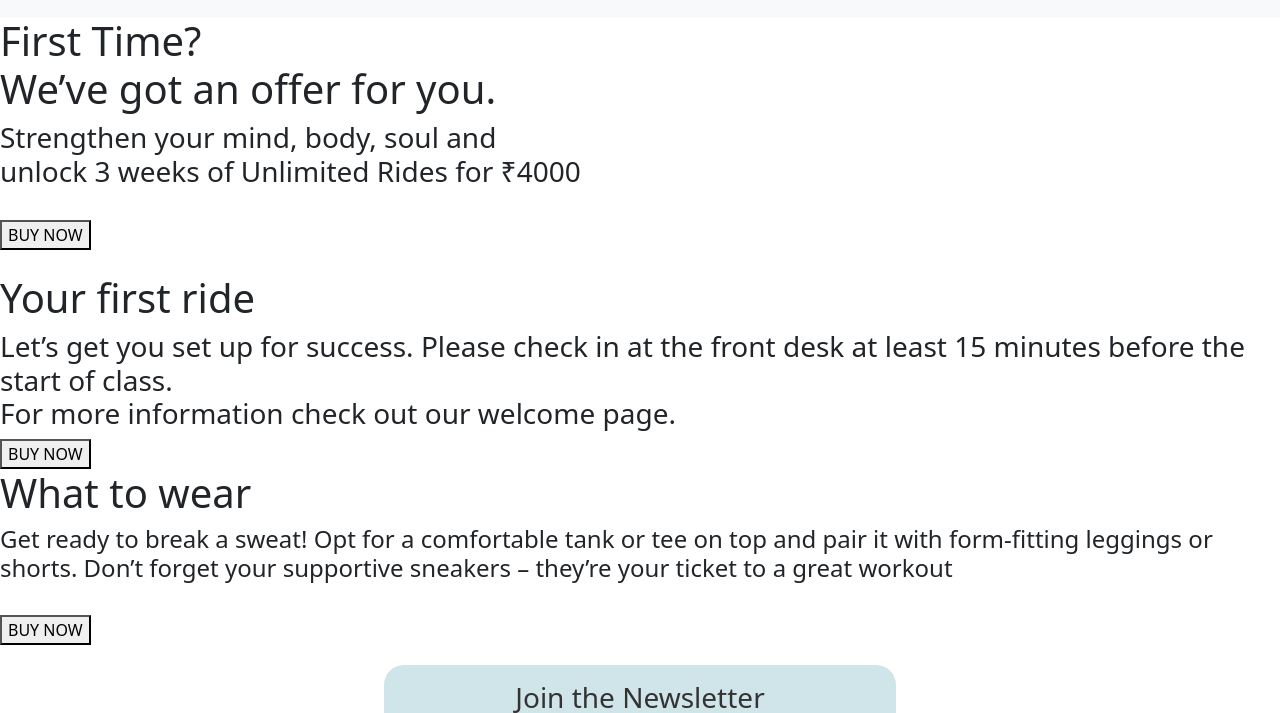
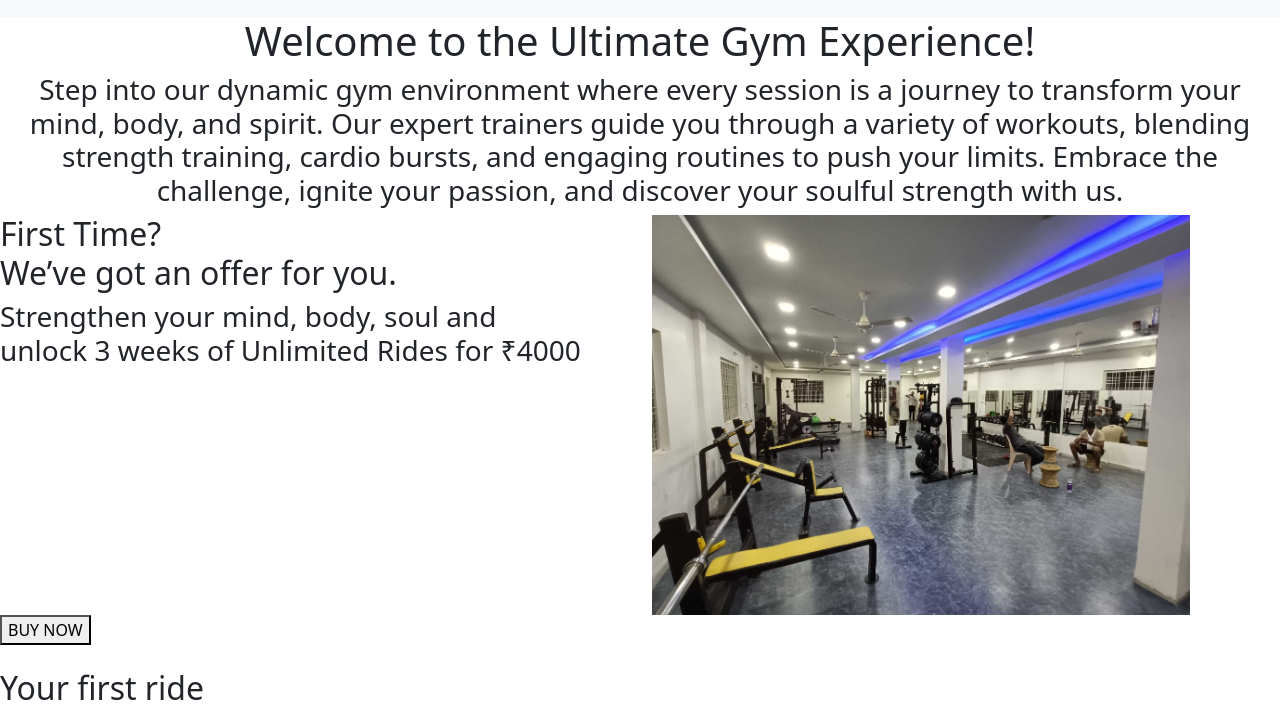
Before and after one commit to VasundharaShivankar/hunk-gym-and-nutrition-project-icp-7.0, a plain HTML site: page index.html in a window 1280 px wide. Shown: the part 93-806 px from the top of the page. Drawn offline with nearby package versions, Linux system fonts and the light colour scheme.

Commit message:
home page edit

```diff
--- a/css/index.css
+++ b/css/index.css
@@ -43,7 +43,9 @@
   width: 70px;
 }
 
-
+.img-main{
+  height:400px;
+}
 
 
 /* footer css */
--- a/index.html
+++ b/index.html
@@ -50,35 +50,41 @@
         style="cursor:pointer; text-decoration: none;"></i></a>
     </div>
   </nav>
-<div>
-<h1>First Time?<br/>We’ve got an offer for you.</h1>
+  <h1 class="text-center">Welcome to the Ultimate Gym Experience!</h1>
+  <h3 class="text-center">Step into our dynamic gym environment where every session is a journey to transform your mind, body, and spirit.
+    Our expert trainers guide you through a variety of workouts, blending strength training, cardio bursts, and engaging routines to push your limits.
+    Embrace the challenge, ignite your passion, and discover your soulful strength with us.</h3>
+<div  class="row">
+    <div class="col">
+<h2>First Time?<br/>We’ve got an offer for you.</h2>
 <h3>Strengthen your mind, body, soul and <br/>unlock 3 weeks of Unlimited Rides for ₹4000</h3>
 </div>
-<div>
-  <img/>
+<div class="col">
+  <img src="./images/gym1.png" class="img-main"/>
+</div>
 </div>
 
 <button>BUY NOW</button>
-
+<div class="row">
 <div>
-  <div>
+  <div class="col">
     <img/>
   </div>
-  <h1>Your first ride </h1>
+  <h2 class="col">Your first ride </h2>
   <h3>Let’s get you set up for success.
     Please check in at the front desk at least 15 minutes before the start of class.<br/>
     For more information check out our welcome page.</h3>
   </div>
   <button>BUY NOW</button>
 
-  <div>
-    <h1>What to wear</h1>
-    <h4>Get ready to break a sweat! Opt for a comfortable tank or tee on top and pair it with form-fitting leggings or shorts. Don’t forget your supportive sneakers – they’re your ticket to a great workout</h4>
+  <div class="col">
+    <h2>What to wear</h2>
+    <h3>Get ready to break a sweat! Opt for a comfortable tank or tee on top and pair it with form-fitting leggings or shorts. Don’t forget your supportive sneakers – they’re your ticket to a great workout</h3>
     </div>
     <div>
       <img/>
     </div>
-
+  </div>
     <button>BUY NOW</button>
 
     <!-- Footer -->
```
Also changed, not shown: images/Screenshot (419).png (added), images/gym1.png (added), images/gym3.png (added), images/gym4.png (added), images/gym5.png (added), images/gym6.png (added), 1 other file.
